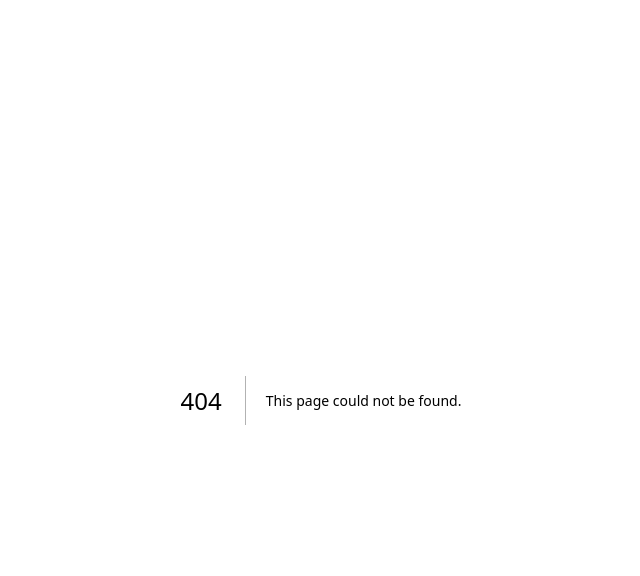
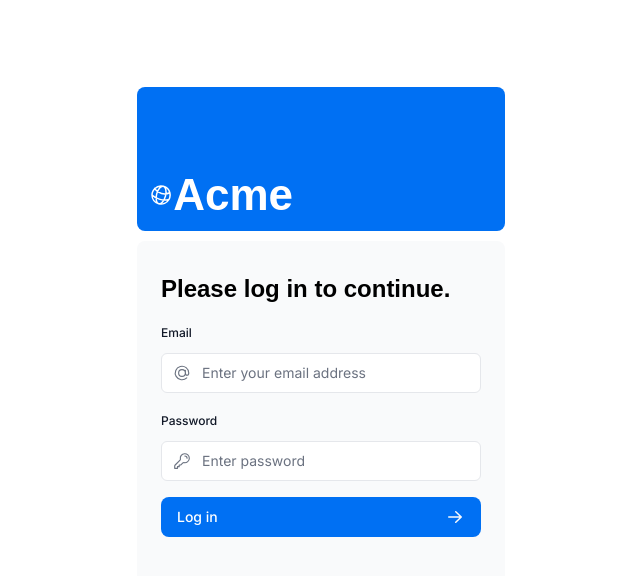
Before and after one commit to NavidAtWork/NextTest, a Next.js app: page /login in a window 1280 px wide. Before the commit this address had no page. Shown: the top 576 px of the page, without its empty margins (319-959 px from the left). Built offline with nearby package versions, Linux system fonts and the light colour scheme; a web font is replaced by a local one.

Commit message:
feat: added authentication

```diff
--- a/app/lib/actions.ts
+++ b/app/lib/actions.ts
@@ -4,6 +4,8 @@
 import { redirect } from 'next/navigation';
 import postgres from 'postgres';
 import { z } from 'zod';
+import { signIn } from '@/auth';
+import { AuthError } from 'next-auth';
 
 const sql = postgres(process.env.POSTGRES_URL!, { ssl: false });
 
@@ -101,3 +103,22 @@
     await sql`DELETE FROM invoices WHERE id = ${id}`;
     revalidatePath('/dashboard/invoices');
 }
+
+export async function authenticate(
+    prevState: string | undefined,
+    formData: FormData,
+  ) {
+    try {
+      await signIn('credentials', formData);
+    } catch (error) {
+      if (error instanceof AuthError) {
+        switch (error.type) {
+          case 'CredentialsSignin':
+            return 'Invalid credentials.';
+          default:
+            return 'Something went wrong.';
+        }
+      }
+      throw error;
+    }
+  }
--- /dev/null
+++ b/app/login/page.tsx
@@ -0,0 +1,20 @@
+import AcmeLogo from '@/app/ui/acme-logo';
+import LoginForm from '@/app/ui/login-form';
+import { Suspense } from 'react';
+
+export default function LoginPage() {
+  return (
+    <main className="flex items-center justify-center md:h-screen">
+      <div className="relative mx-auto flex w-full max-w-[400px] flex-col space-y-2.5 p-4 md:-mt-32">
+        <div className="flex h-20 w-full items-end rounded-lg bg-blue-500 p-3 md:h-36">
+          <div className="w-32 text-white md:w-36">
+            <AcmeLogo />
+          </div>
+        </div>
+        <Suspense>
+          <LoginForm />
+        </Suspense>
+      </div>
+    </main>
+  );
+}
--- a/app/ui/dashboard/sidenav.tsx
+++ b/app/ui/dashboard/sidenav.tsx
@@ -2,6 +2,7 @@
 import NavLinks from '@/app/ui/dashboard/nav-links';
 import AcmeLogo from '@/app/ui/acme-logo';
 import { PowerIcon } from '@heroicons/react/24/outline';
+import { signOut } from '@/auth';
 
 export default function SideNav() {
   return (
@@ -17,7 +18,12 @@
       <div className="flex grow flex-row justify-between space-x-2 md:flex-col md:space-x-0 md:space-y-2">
         <NavLinks />
         <div className="hidden h-auto w-full grow rounded-md bg-gray-50 md:block"></div>
-        <form>
+        <form
+          action={async () => {
+            'use server';
+            await signOut({ redirectTo: '/' });
+          }}
+        >
           <button className="flex h-[48px] w-full grow items-center justify-center gap-2 rounded-md bg-gray-50 p-3 text-sm font-medium hover:bg-sky-100 hover:text-blue-600 md:flex-none md:justify-start md:p-2 md:px-3">
             <PowerIcon className="w-6" />
             <div className="hidden md:block">Sign Out</div>
--- a/app/ui/login-form.tsx
+++ b/app/ui/login-form.tsx
@@ -1,3 +1,5 @@
+'use client';
+
 import { lusitana } from '@/app/ui/fonts';
 import {
   AtSymbolIcon,
@@ -6,10 +8,20 @@
 } from '@heroicons/react/24/outline';
 import { ArrowRightIcon } from '@heroicons/react/20/solid';
 import { Button } from './button';
+import { useActionState } from 'react';
+import { authenticate } from '@/app/lib/actions';
+import { useSearchParams } from 'next/navigation';
 
 export default function LoginForm() {
+  const searchParams = useSearchParams();
+  const callbackUrl = searchParams.get('callbackUrl') || '/dashboard';
+  const [errorMessage, formAction, isPending] = useActionState(
+    authenticate,
+    undefined,
+  );
+
   return (
-    <form className="space-y-3">
+    <form action={formAction} className="space-y-3">
       <div className="flex-1 rounded-lg bg-gray-50 px-6 pb-4 pt-8">
         <h1 className={`${lusitana.className} mb-3 text-2xl`}>
           Please log in to continue.
@@ -55,11 +67,17 @@
             </div>
           </div>
         </div>
-        <Button className="mt-4 w-full">
+        <input type="hidden" name="redirectTo" value={callbackUrl} />
+        <Button className="mt-4 w-full" aria-disabled={isPending}>
           Log in <ArrowRightIcon className="ml-auto h-5 w-5 text-gray-50" />
         </Button>
         <div className="flex h-8 items-end space-x-1">
-          {/* Add form errors here */}
+          {errorMessage && (
+            <>
+              <ExclamationCircleIcon className="h-5 w-5 text-red-500" />
+              <p className="text-sm text-red-500">{errorMessage}</p>
+            </>
+          )}
         </div>
       </div>
     </form>
--- /dev/null
+++ b/auth.config.ts
@@ -0,0 +1,21 @@
+import type { NextAuthConfig } from 'next-auth';
+
+export const authConfig = {
+  pages: {
+    signIn: '/login',
+  },
+  callbacks: {
+    authorized({ auth, request: { nextUrl } }) {
+      const isLoggedIn = !!auth?.user;
+      const isOnDashboard = nextUrl.pathname.startsWith('/dashboard');
+      if (isOnDashboard) {
+        if (isLoggedIn) return true;
+        return false; // Redirect unauthenticated users to login page
+      } else if (isLoggedIn) {
+        return Response.redirect(new URL('/dashboard', nextUrl));
+      }
+      return true;
+    },
+  },
+  providers: [], // Add providers with an empty array for now
+} satisfies NextAuthConfig;
--- /dev/null
+++ b/auth.ts
@@ -0,0 +1,42 @@
+import NextAuth from 'next-auth';
+import Credentials from 'next-auth/providers/credentials';
+import { authConfig } from './auth.config';
+import { z } from 'zod';
+import type { User } from '@/app/lib/definitions';
+import bcrypt from 'bcrypt';
+import postgres from 'postgres';
+
+const sql = postgres(process.env.POSTGRES_URL!, { ssl: false });
+
+async function getUser(email: string): Promise<User | undefined> {
+  try {
+    const user = await sql<User[]>`SELECT * FROM users WHERE email=${email}`;
+    return user[0];
+  } catch (error) {
+    console.error('Failed to fetch user:', error);
+    throw new Error('Failed to fetch user.');
+  }
+}
+
+export const { auth, signIn, signOut } = NextAuth({
+  ...authConfig,
+  providers: [
+    Credentials({
+      async authorize(credentials) {
+        const parsedCredentials = z
+          .object({ email: z.string().email(), password: z.string().min(6) })
+          .safeParse(credentials);
+
+        if (parsedCredentials.success) {
+          const { email, password } = parsedCredentials.data;
+          const user = await getUser(email);
+          if (!user) return null;
+          const passwordsMatch = await bcrypt.compare(password, user.password);
+          if (passwordsMatch) return user;
+        }
+        console.log('Invalid credentials');
+        return null;
+      },
+    }),
+  ],
+});
--- a/package.json
+++ b/package.json
@@ -12,8 +12,8 @@
     "autoprefixer": "10.4.20",
     "bcrypt": "^5.1.1",
     "clsx": "^2.1.1",
-    "next": "latest",
-    "next-auth": "5.0.0-beta.25",
+    "next": "15.5.5",
+    "next-auth": "5.0.0-beta.29",
     "postcss": "8.5.1",
     "postgres": "^3.4.6",
     "react": "latest",
```
Also changed, not shown: middleware.ts (added, +10 -0 lines), 1 other file (tests, documents, lock files or other folders).
